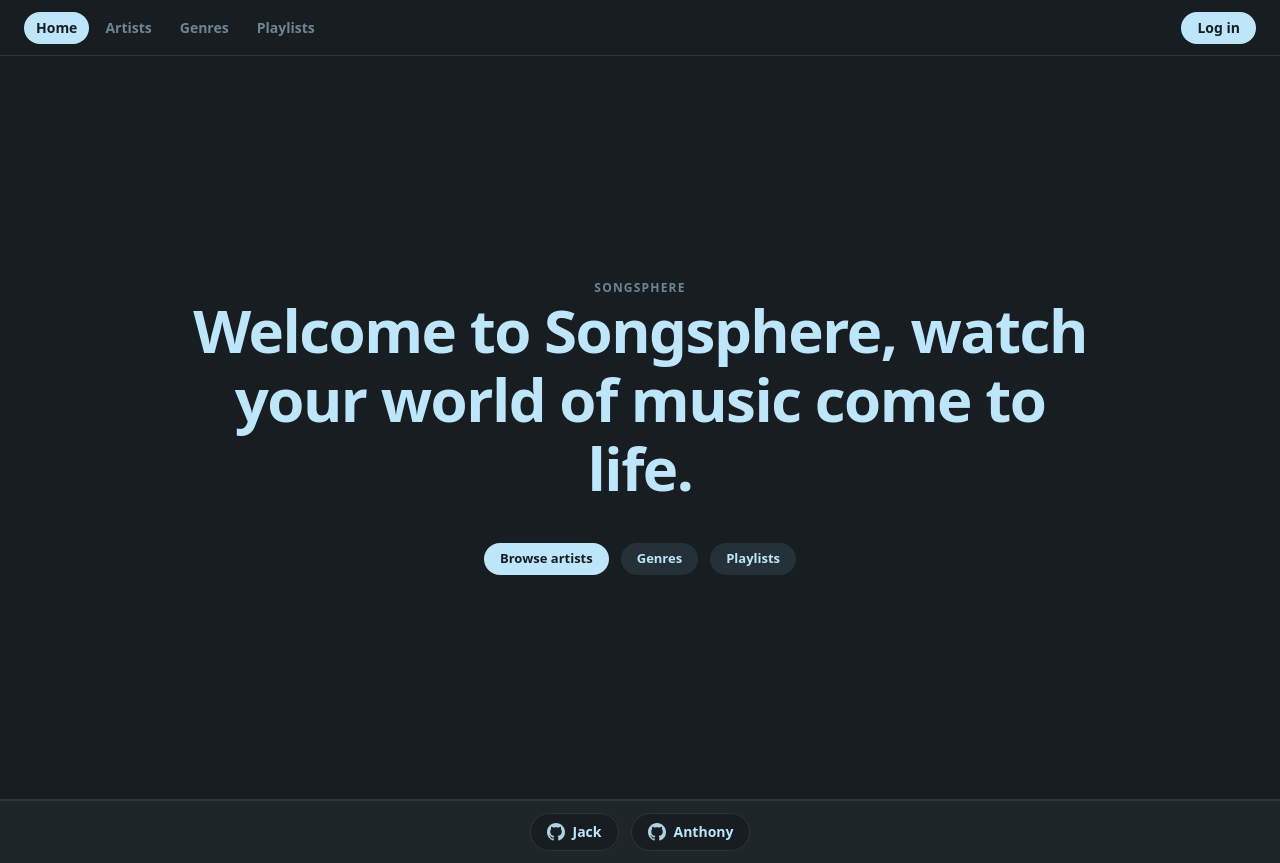
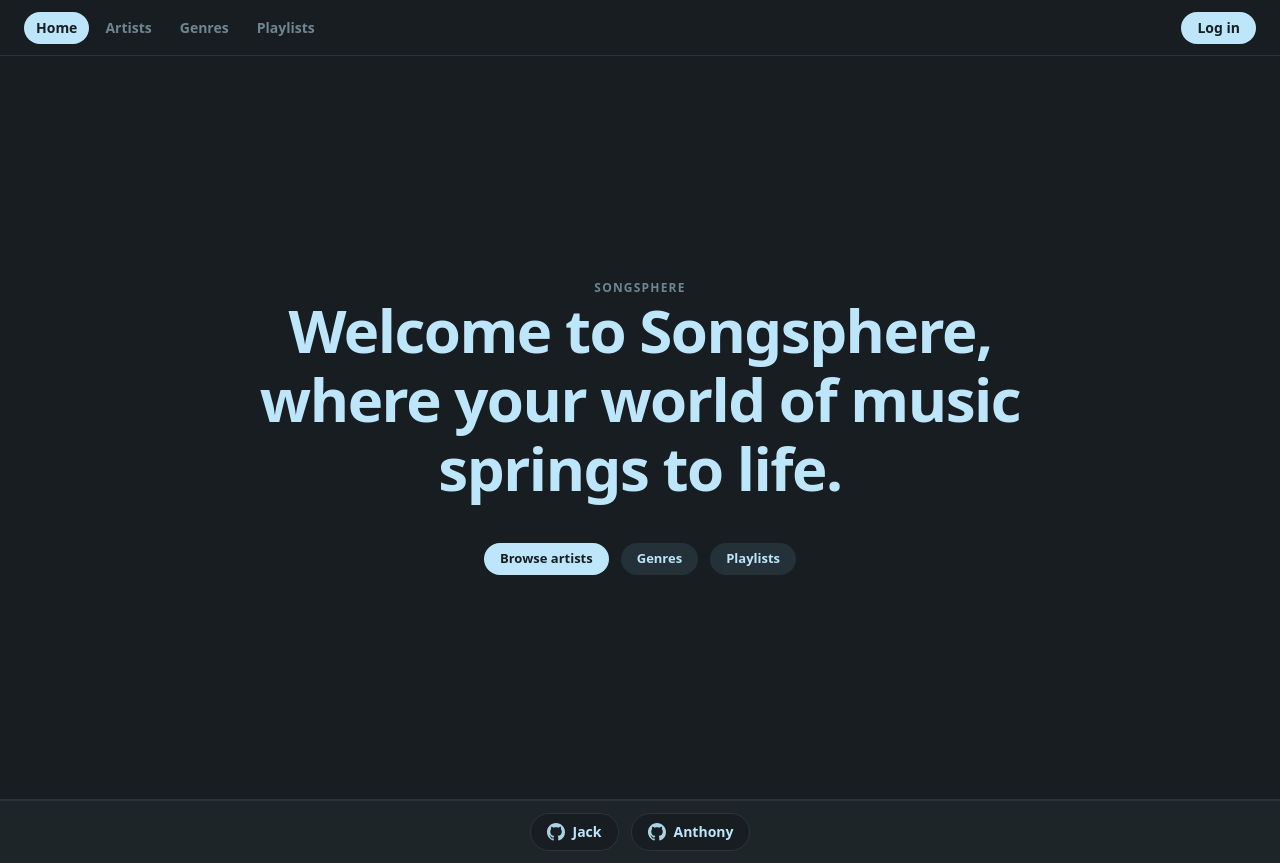
Before and after one commit to JACKLEEOW/web3asg2, a React (Vite) app: page / in a window 1280 px wide. Built offline with nearby package versions, Linux system fonts and the light colour scheme; no server answers.

Commit message:
adjusted home text

```diff
--- a/src/views/HomeView.jsx
+++ b/src/views/HomeView.jsx
@@ -2,7 +2,7 @@ import { useState, useEffect } from 'react';
 import { Link } from 'react-router-dom';
 
 const TYPEWRITER_TEXT =
-    'Welcome to Songsphere, watch your world of music come to life.';
+    'Welcome to Songsphere, where your world of music springs to life.';
 
 const HomeView = () => {
     const [typed, setTyped] = useState('');
```
